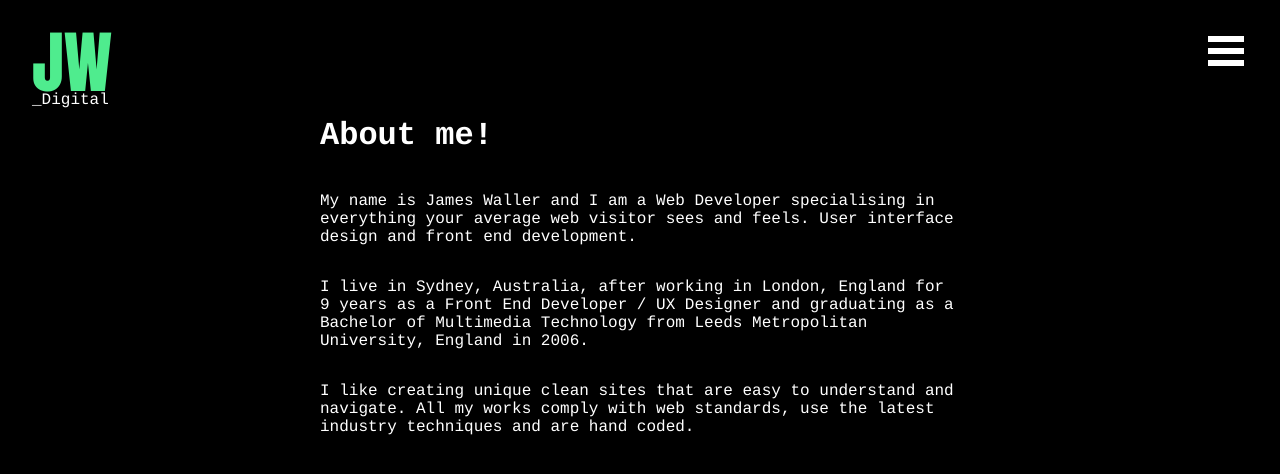
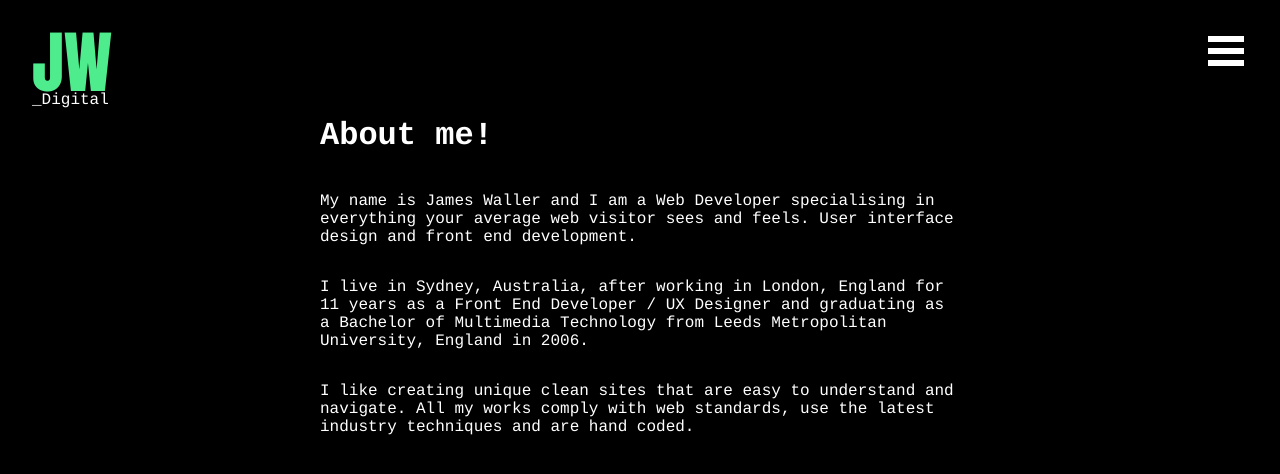
Before and after one commit to waldinho/portfolio2020, a Next.js app: page /about in a window 1280 px wide. Shown: the top 474 px of the page. Built offline with nearby package versions, Linux system fonts and the light colour scheme.

Commit message:
yarn.lock file removed.

```diff
--- a/components/Nav.js
+++ b/components/Nav.js
@@ -39,11 +39,6 @@ export default props => {
         .bm-item:focus {
           outline:0;
         }
-
-        .bm-item:active {
-          color: #4663ff;
-        }
-
 
         /* Change color on hover */
         .bm-item:hover {
--- a/pages/api/about.js
+++ b/pages/api/about.js
@@ -8,7 +8,7 @@ const about = [{
       },
       {
           id: 2,
-          text: 'I live in Sydney, Australia, after working in London, England for 9 years as a Front End Developer / UX Designer and graduating as a Bachelor of Multimedia Technology from Leeds Metropolitan University, England in 2006.',
+          text: 'I live in Sydney, Australia, after working in London, England for 11 years as a Front End Developer / UX Designer and graduating as a Bachelor of Multimedia Technology from Leeds Metropolitan University, England in 2006.',
       },
       {
           id: 3,
@@ -38,6 +38,5 @@ const about = [{
 ]
 
 export default (req, res) => {
-  // Get data from your database
   res.status(200).json(about)
 }
--- a/pages/api/portfolio.js
+++ b/pages/api/portfolio.js
@@ -250,6 +250,5 @@ const portfolio = [{
   ]
 
   export default (req, res) => {
-    // Get data from your database
     res.status(200).json(portfolio)
   }
```
Also changed, not shown: 1 other file (tests, documents, lock files or other folders).
